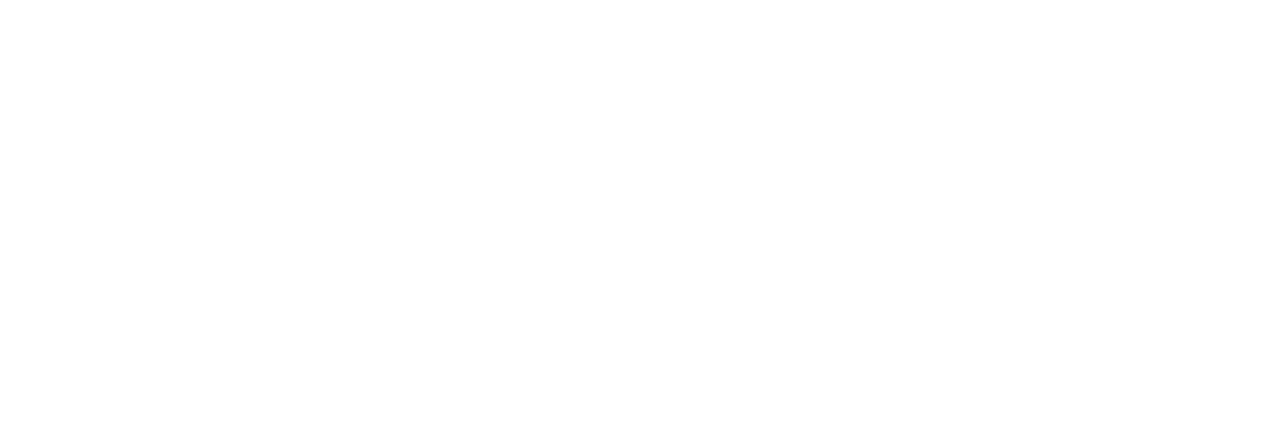
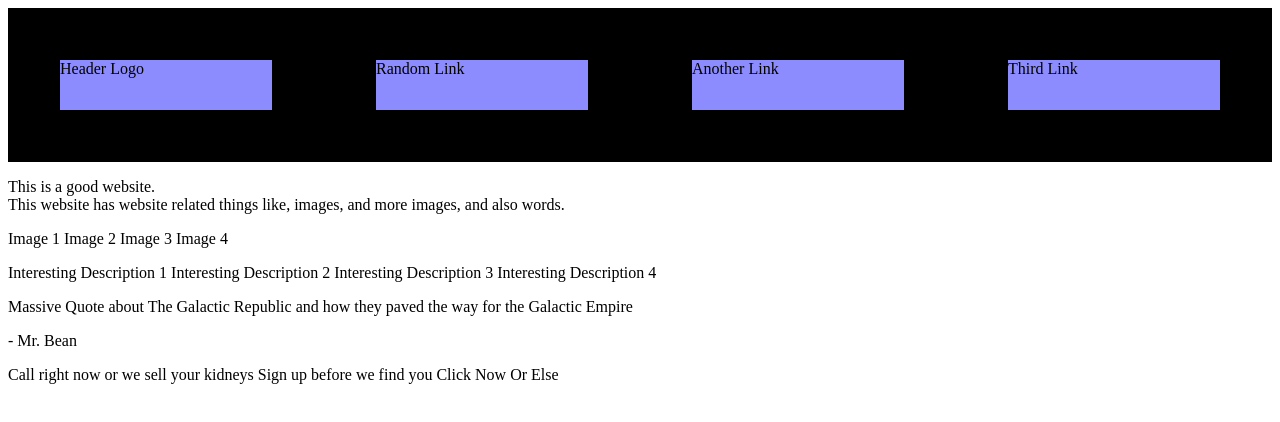
Before and after one commit to theBananadon/odin-landing-page, a plain HTML site: page Main Page/index.html in a window 1280 px wide. Drawn offline with Linux system fonts and the light colour scheme.

Commit message:
Make HTML Framework and Start CSS

```diff
--- a/Main Page/index.html
+++ b/Main Page/index.html
@@ -3,20 +3,41 @@
 <head>
     <meta charset = "UTF-8">
     <title>Main Page</title>
+    <link rel = "stylesheet" href = "styles.css">
 </head>
 <!-- Header information -->
 <div class = "header">
-    <p></p>
+    <span>Header Logo</span>
+    <span>Random Link</span>
+    <span>Another Link</span>
+    <span>Third Link</span>
 </div>
-<div class = "header">
-    <p></p>
+<div class = "First Panel">
+    <p><span class = "Large Text">This is a good website.</span><br>This website has website related things like, images, and more images, and also words.</p>
 </div>
-<div class = "header">
-    <p></p>
+<div class = "Second Panel">
+    <p class = "Row 1">
+        <span>Image 1</span>
+        <span>Image 2</span>
+        <span>Image 3</span>
+        <span>Image 4</span>
+    </p>
+    <p class = "Row 2">
+        <span>Interesting Description 1</span>
+        <span>Interesting Description 2</span>
+        <span>Interesting Description 3</span>
+        <span>Interesting Description 4</span>
+    </p>
 </div>
-<div class = "header">
-    <p></p>
+<div class = "Third Panel">
+    <p>Massive Quote about The Galactic Republic and how they paved the way for the Galactic Empire</p>
+    <p class = "Quoted">- Mr. Bean</p>
 </div>
-<!-- First Page info -->
+<div class = "Footer">
+    <span class = "Left Size Large" >Call right now or we sell your kidneys</span>
+    <span>Sign up before we find you</span>
+    <span class = "Footer Button">Click Now Or Else</span>
+</div>
+
 
 </html>
--- a/Main Page/styles.css
+++ b/Main Page/styles.css
@@ -0,0 +1,20 @@
+.header{
+    display: flex;
+    background-color: black;
+    margin: 0;
+    padding: 0;
+    border: 0;
+
+
+}
+.header span{
+    background-color: rgb(140,140,255);
+    margin: 50px;
+    flex: 1;
+    border: 2px solid black;
+    height:50px;
+}
+.header div{
+    display: flex;
+    color: white;
+}
```
